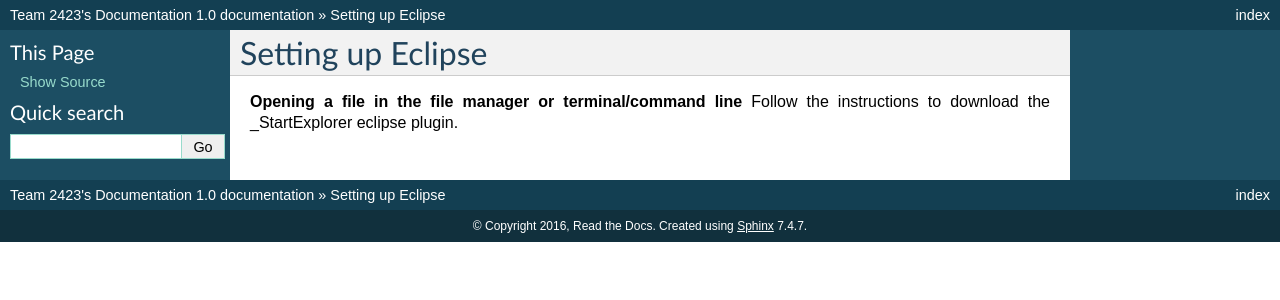
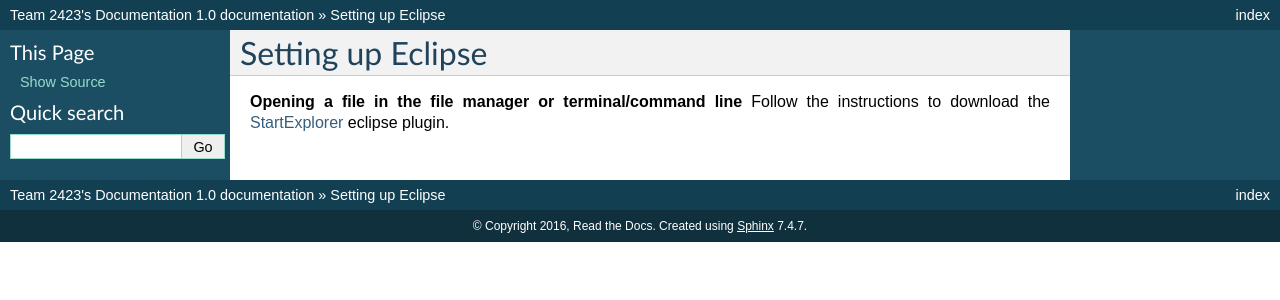
Before and after one commit to frc2423/docs, a Sphinx documentation site: the page built from docs/setting-up-eclipse.rst, in a window 1280 px wide. Shown: the top 300 px of the page. Built offline with Sphinx 7.4.7, drawn with Linux system fonts in a browser that asks for light colours.

```diff
--- a/docs/setting-up-eclipse.rst
+++ b/docs/setting-up-eclipse.rst
@@ -3,7 +3,7 @@ Setting up Eclipse
 ==================
 
 **Opening a file in the file manager or terminal/command line**
-Follow the instructions to download the _StartExplorer eclipse plugin.
+Follow the instructions to download the StartExplorer_ eclipse plugin.
 
 
 .. _StartExplorer: http://basti1302.github.io/startexplorer/#screenshots
```
